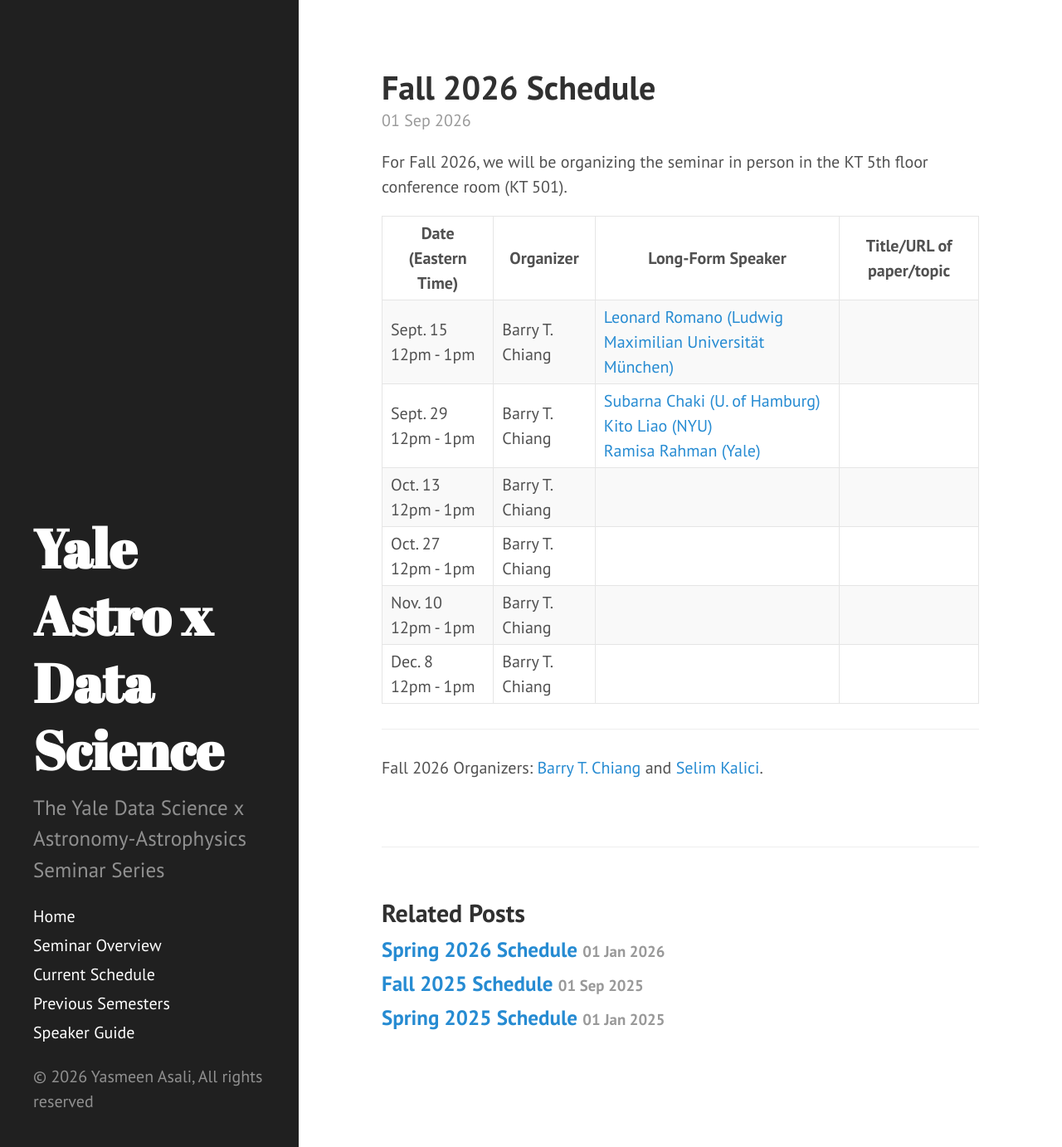
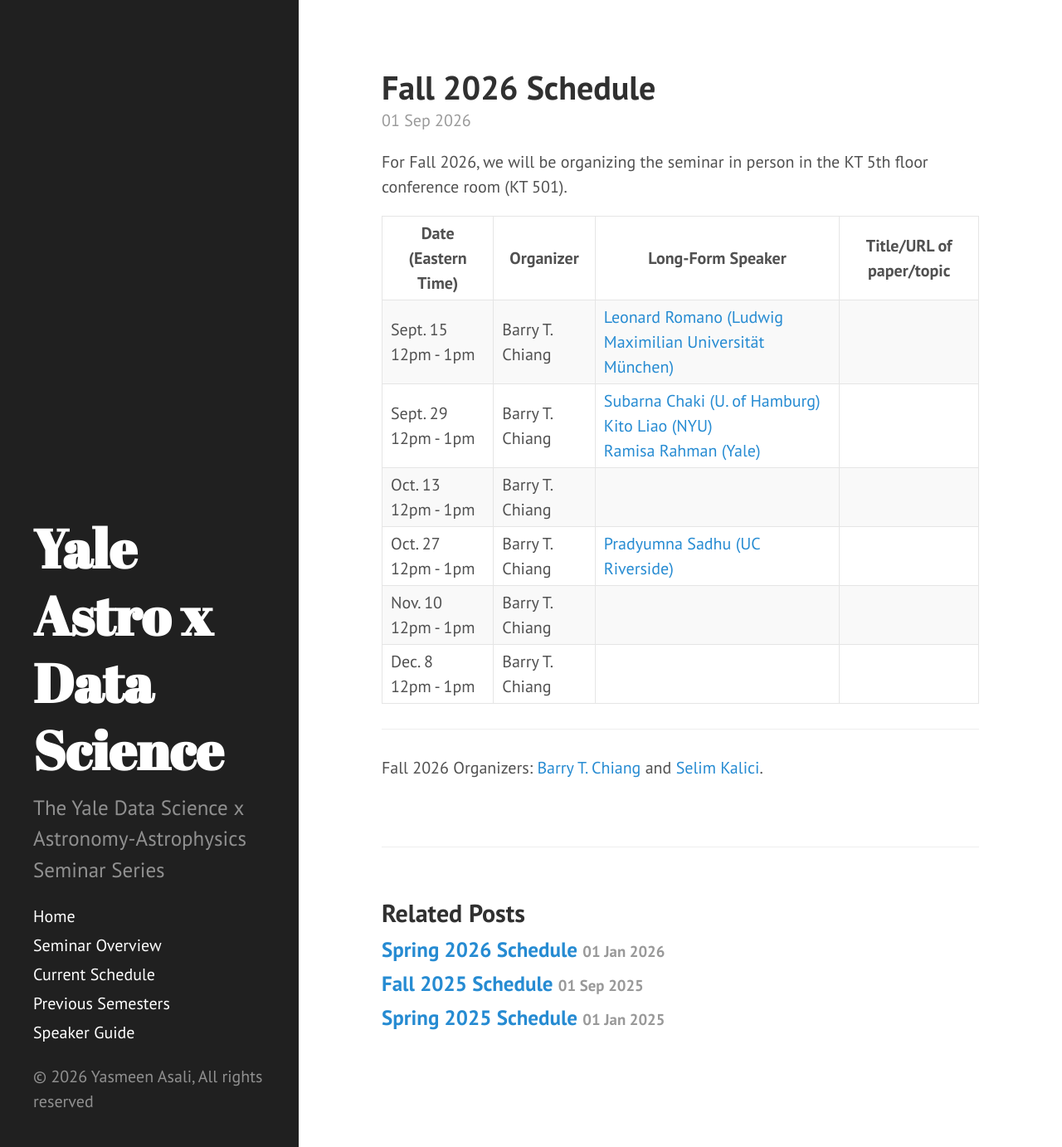
Before and after one commit to yale-dsaas/yale-dsaas.github.io, a Jekyll site: the page built from _posts/2026-09-01-fallschedule.md, in a window 1280 px wide and 1382 px high. Shown: the whole window at 83% size. Built offline with Jekyll 4.4.1, drawn with Linux system fonts in a browser that asks for light colours.

Commit message:
Update speaker information for Oct. 27 event

```diff
--- a/_posts/2026-09-01-fallschedule.md
+++ b/_posts/2026-09-01-fallschedule.md
@@ -36,7 +36,7 @@
     <tr>
       <td>Oct. 27<br>12pm - 1pm</td>
       <td>Barry T. Chiang</td>
-      <td></td>
+      <td><a href="https://astropradyumna.github.io/">Pradyumna Sadhu (UC Riverside)</a></td>
       <td></td>
     </tr>
     <tr>
```
